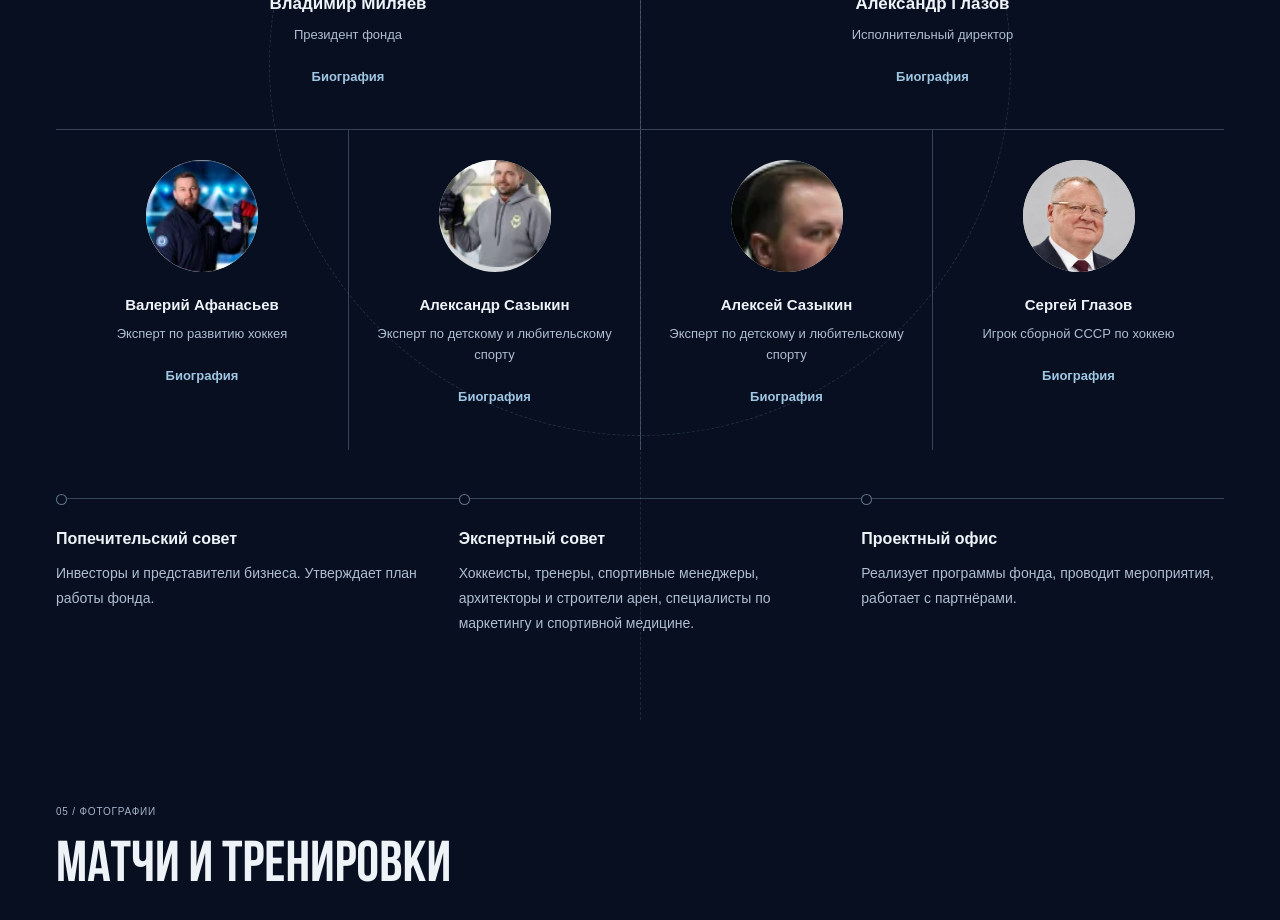
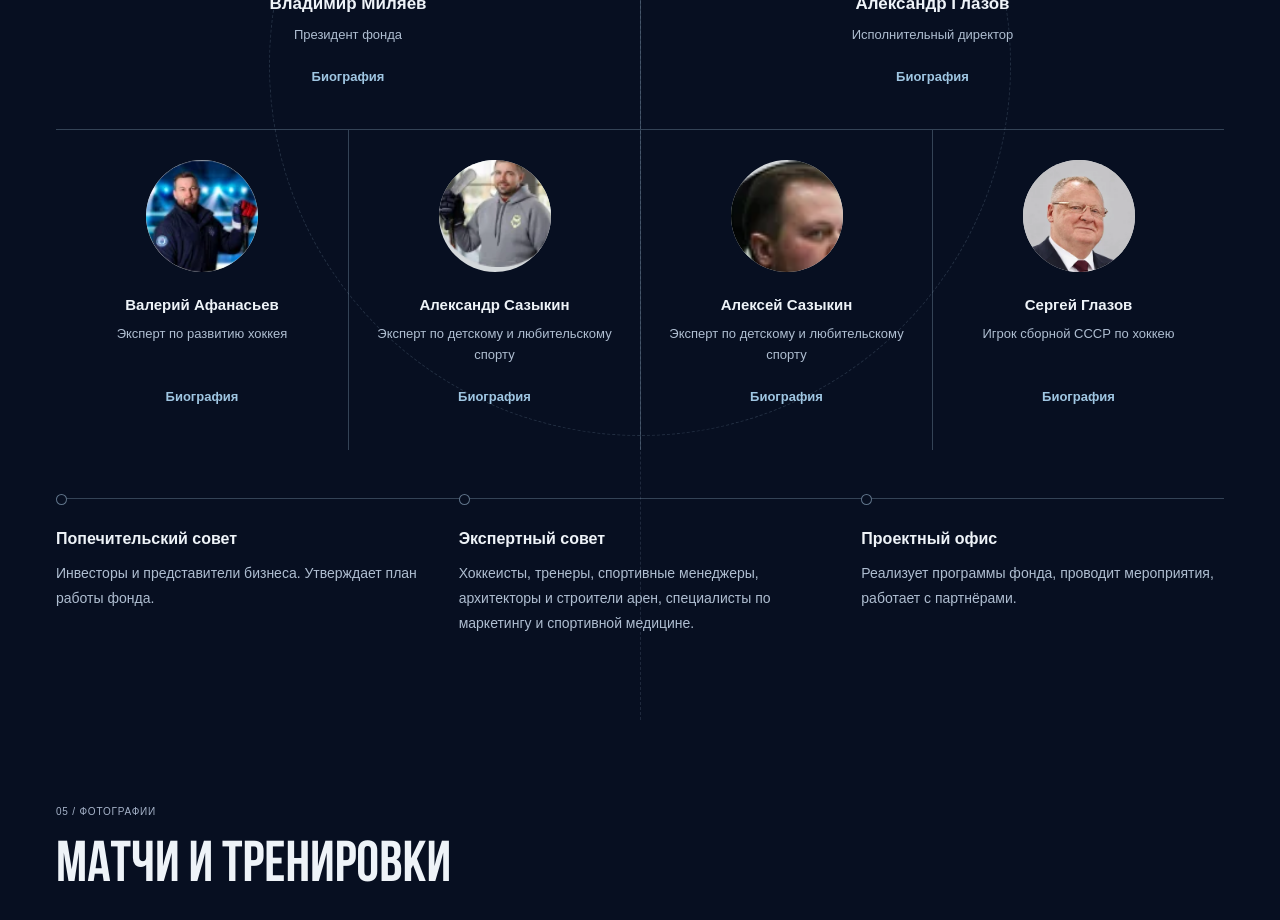
Before and after one commit to mentyrop/ISEF, a React (Vite) app: page / in a window 1280 px wide. Shown: the part 3300-4220 px from the top of the page. Built offline with nearby package versions, Linux system fonts and the light colour scheme; a web font is replaced by a local one.

Commit message:
Align desktop expert biography links

```diff
--- a/src/styles.css
+++ b/src/styles.css
@@ -239,6 +239,12 @@ html.telegram-browser,html.telegram-browser body{height:100%;overflow:hidden;ove
 .experts{display:grid;grid-template-columns:repeat(4,minmax(0,1fr))}
 .experts .portrait{width:112px;height:112px;margin:0 auto 22px}
 .experts .person h3{font-size:15px}
+@media(min-width:1024px){
+  .experts .person{display:flex;flex-direction:column}
+  .experts .person>div{display:flex;flex:1;flex-direction:column;align-items:center}
+  .experts .person p{margin-bottom:14px}
+  .experts .person-open{margin-top:auto}
+}
 .governance{display:grid;grid-template-columns:repeat(3,minmax(0,1fr));gap:40px;margin-top:48px;border-top:1px solid var(--team-line)}
 .governance article{position:relative;padding-top:28px}
 .governance article::before{content:'';position:absolute;top:-5px;left:0;width:9px;height:9px;border:1px solid #aecde685;border-radius:50%;background:var(--navy)}
```
